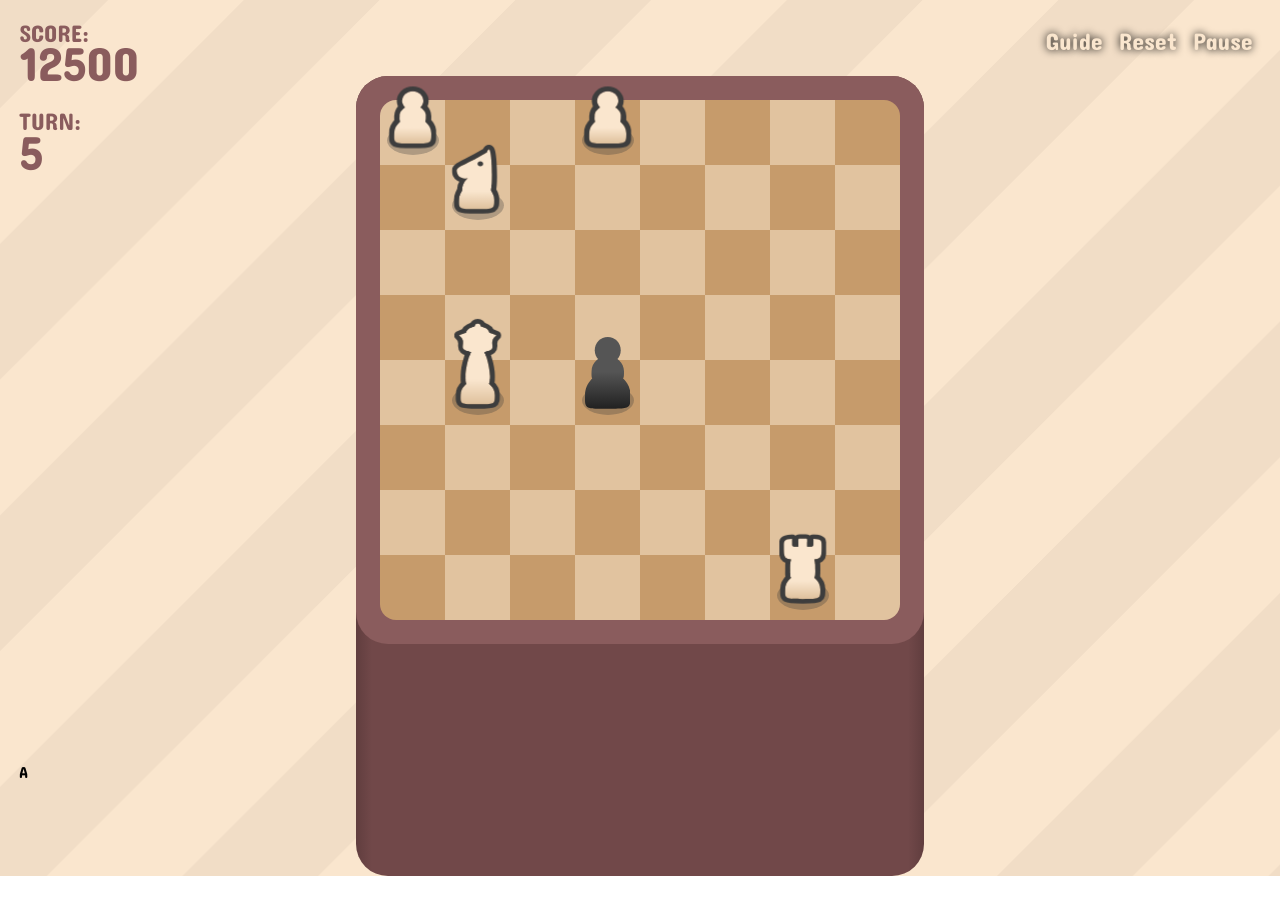
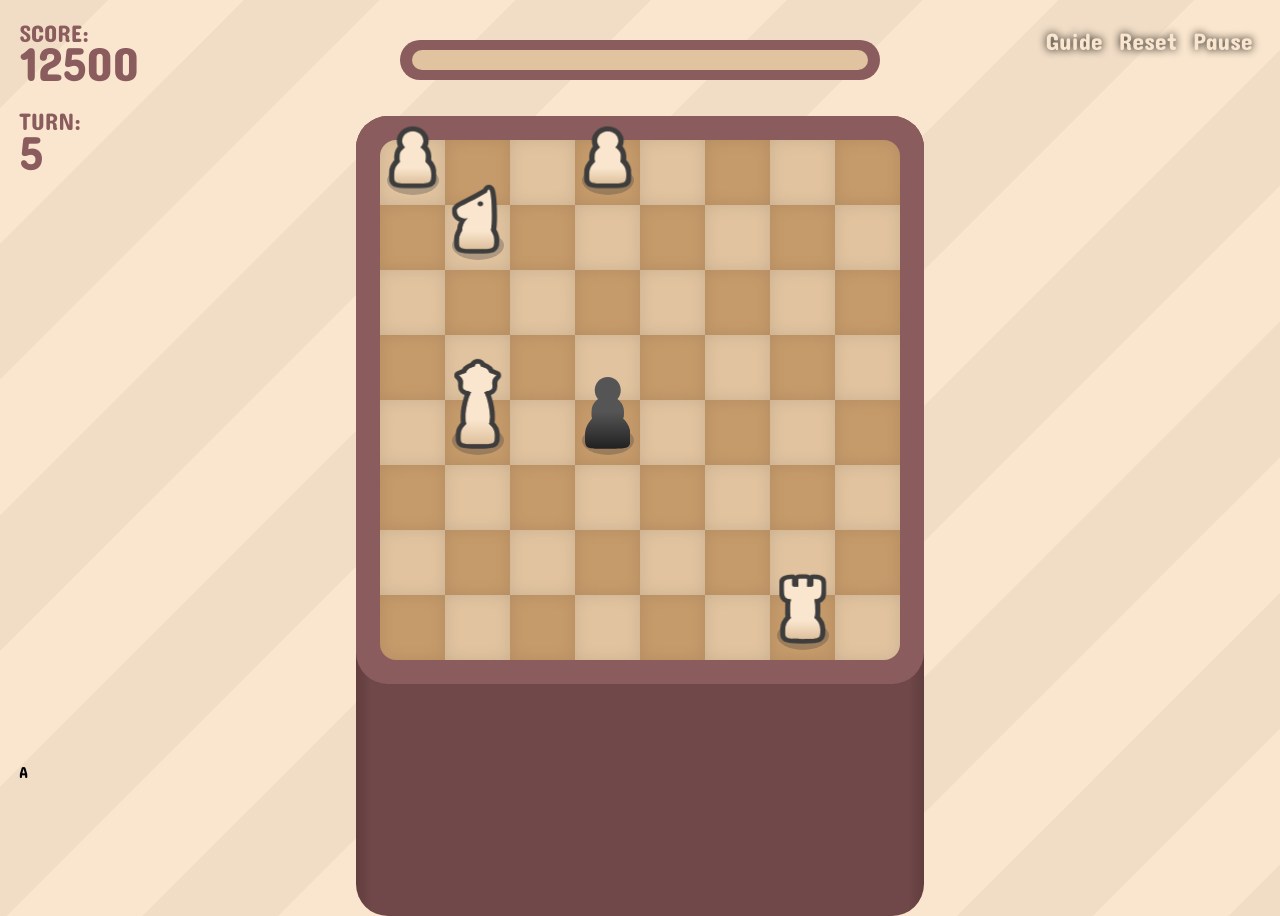
Before and after one commit to coded-circuit/the-pawn-gambit, a React (Vite) app: page / in a window 1280 px wide. Both pictures are taken after a click on the button "PLAY". Before the commit the page ends 876 px from the top, so only its background shows below. Built offline with nearby package versions, Linux system fonts and the light colour scheme.

Commit message:
Add player capture

```diff
--- a/src/data/gameSlice.js
+++ b/src/data/gameSlice.js
@@ -11,6 +11,7 @@ import {
   PieceMovementFunc,
 } from "../global/utils";
 
+export const playerCaptureCooldown = 10;
 const playerSpawnPos = { x: 3, y: 4 };
 const initialState = {
   // pieceId: { position, type, cooldown }
@@ -19,7 +20,7 @@ const initialState = {
   player: {
     position: { ...playerSpawnPos },
     type: PieceType.PLAYER,
-    cooldown: null,
+    captureCooldownLeft: playerCaptureCooldown,
   },
 
   // pieceId: { x, y }
@@ -28,10 +29,11 @@ const initialState = {
   // []{ x, y }, Can have duplicates
   captureCells: [],
 
-  // 2d boolean matrix
+  // 2d matrix, either false or a pieceId
   occupiedCellsMatrix: new Array(8).fill().map(() => new Array(8).fill(false)),
 };
-initialState.occupiedCellsMatrix[playerSpawnPos.y][playerSpawnPos.x] = true;
+initialState.occupiedCellsMatrix[playerSpawnPos.y][playerSpawnPos.x] =
+  "ThePlayer";
 
 const gameSlice = createSlice({
   name: "game",
@@ -45,18 +47,35 @@ const gameSlice = createSlice({
 
     movePlayer: {
       reducer(state, action) {
-        const { x, y } = action.payload;
+        const { x, y, isCapturing } = action.payload;
+        if (state.player.captureCooldownLeft > 0) {
+          state.player.captureCooldownLeft -= 1;
+        }
         if (x === 0 && y === 0) return state;
 
         const currPosition = state.player.position;
         const newPosition = getVectorSum(currPosition, { x, y });
+
+        if (isCapturing) {
+          assert(
+            state.occupiedCellsMatrix[newPosition.y][newPosition.x] !== false,
+            "Player trying to capture an unoccupied cell!"
+          );
+          const capturedPieceId =
+            state.occupiedCellsMatrix[newPosition.y][newPosition.x];
+          state.occupiedCellsMatrix[newPosition.y][newPosition.x] = false;
+          delete state.pieces[capturedPieceId];
+          delete state.movingPieces[capturedPieceId];
+          state.player.captureCooldownLeft = playerCaptureCooldown;
+        }
+
         verifyPlayerMovement(currPosition, newPosition);
-        moveOccupiedCell(state, currPosition, newPosition);
+        moveOccupiedCell(state, currPosition, newPosition, "ThePlayer");
         state.player.position.x = newPosition.x;
         state.player.position.y = newPosition.y;
       },
-      prepare(x, y) {
-        return { payload: { x, y } };
+      prepare(x, y, isCapturing) {
+        return { payload: { x, y, isCapturing } };
       },
     },
 
@@ -64,7 +83,7 @@ const gameSlice = createSlice({
       reducer(state, action) {
         const { x, y, type } = action.payload;
         assert(
-          !state.occupiedCellsMatrix[y][x],
+          state.occupiedCellsMatrix[y][x] === false,
           "Trying to add a piece to an occupied cell"
         );
         assert(type !== PieceType.PLAYER, "Trying to add a new player!");
@@ -76,7 +95,7 @@ const gameSlice = createSlice({
           cooldown: PieceCooldown[type],
         };
         state.pieces[pieceId] = newPiece;
-        state.occupiedCellsMatrix[y][x] = true;
+        state.occupiedCellsMatrix[y][x] = pieceId;
         console.log("ADDED NEW PIECE!", pieceId, newPiece);
       },
       prepare(x, y, type) {
@@ -110,12 +129,14 @@ const gameSlice = createSlice({
           const piecePos = state.pieces[pieceId].position;
           const newPosition = state.movingPieces[pieceId];
           if (
-            !(newPosition.x === currPlayerPos.x &&
-            newPosition.y === currPlayerPos.y)
+            !(
+              newPosition.x === currPlayerPos.x &&
+              newPosition.y === currPlayerPos.y
+            )
           ) {
             console.log("piecePos:", piecePos);
             console.log("newPosition:", newPosition);
-            moveOccupiedCell(state, piecePos, newPosition);
+            moveOccupiedCell(state, piecePos, newPosition, pieceId);
             state.pieces[pieceId].position.x = newPosition.x;
             state.pieces[pieceId].position.y = newPosition.y;
           } else {
@@ -209,6 +230,8 @@ export const selectOccupiedCellsMatrix = (state) =>
   state.game.occupiedCellsMatrix;
 export const selectCaptureCells = (state) => state.game.captureCells;
 export const selectPlayerPosition = (state) => state.game.player.position;
+export const selectPlayerCaptureCooldown = (state) =>
+  state.game.player.captureCooldownLeft;
 
 // ACTION EXPORTS --------------------------------------
 export const { resetState, movePlayer, addPiece, processPieces } =
@@ -223,7 +246,7 @@ function verifyPlayerMovement(v1, v2) {
   assert(dist === 1, `Invalid player movement! (${dist})`);
 }
 
-function moveOccupiedCell(state, v1, v2) {
+function moveOccupiedCell(state, v1, v2, pieceId) {
   console.log("MOVING:", v1, v2);
   assertIsVector(v1);
   assertIsVector(v2);
@@ -232,20 +255,23 @@ function moveOccupiedCell(state, v1, v2) {
     return;
   }
 
-  assert(state.occupiedCellsMatrix[v1.y][v1.x], "Moving a non-occupied cell!");
+  assert(
+    state.occupiedCellsMatrix[v1.y][v1.x] !== false,
+    "Moving a non-occupied cell!"
+  );
   state.occupiedCellsMatrix[v1.y][v1.x] = false;
   assert(
     state.occupiedCellsMatrix[v1.y][v1.x] === false,
     "Moving to an occupied cell!"
   );
-  state.occupiedCellsMatrix[v2.y][v2.x] = true;
+  state.occupiedCellsMatrix[v2.y][v2.x] = pieceId;
 }
 
 function extractOccupiedCells(matrix) {
   const output = [];
   for (let y = 0; y < 8; y++) {
     for (let x = 0; x < 8; x++) {
-      if (matrix[y][x]) {
+      if (matrix[y][x] !== false) {
         output.push({ x, y });
       }
     }
--- a/src/pages/Game/Game.jsx
+++ b/src/pages/Game/Game.jsx
@@ -13,6 +13,7 @@ import {
   selectAllPieces,
   selectOccupiedCellsMatrix,
   selectCaptureCells,
+  selectPlayerCaptureCooldown,
 } from "../../data/gameSlice";
 import {
   getVectorSum,
@@ -39,9 +40,10 @@ const Game = () => {
   const pieces = useSelector(selectAllPieces);
   const occupiedCellsMatrix = useSelector(selectOccupiedCellsMatrix);
   const captureCells = useSelector(selectCaptureCells);
+  const playerPosition = useSelector(selectPlayerPosition);
+  const playerCooldown = useSelector(selectPlayerCaptureCooldown);
 
   // TEST
-  const playerPosition = useSelector(selectPlayerPosition);
 
   // DEBUG
   // useEffect(() => {
@@ -94,23 +96,28 @@ const Game = () => {
     }
 
     const movingTo = getVectorSum(playerPosition, direction);
+    if (!isValidCell(movingTo)) return;
+
+    let isCapturing = false;
     if (!(playerPosition.x === movingTo.x && playerPosition.y === movingTo.y)) {
-      if (occupiedCellsMatrix[movingTo.y][movingTo.x]) {
+      if (occupiedCellsMatrix[movingTo.y][movingTo.x] !== false) {
+        if (playerCooldown <= 0) {
+          isCapturing = true;
+        } else {
           return; // TODO: Add attack logic
         }
-      // 0, 1
       }
-    if (isValidCell(movingTo)) {
+    }
+
     (async () => {
       processing.current = true;
-        dispatch(movePlayer(direction.x, direction.y));
+      dispatch(movePlayer(direction.x, direction.y, isCapturing));
       await sleep(100);
       console.log("Processing pieces");
       dispatch(processPieces());
       await sleep(250);
       processing.current = false;
     })();
-    }
   }, [input]);
 
   let pieceElements;
--- a/src/pages/Game/Game.module.scss
+++ b/src/pages/Game/Game.module.scss
@@ -1,3 +1,4 @@
+$grid-top-offset: 50vh;
 $grid-border-outer-radius: 4vmin;
 $grid-border-inner-radius: 2vmin;
 $grid-border-thickness: 3vmin;
@@ -7,7 +8,7 @@ $grid-border-thickness: 3vmin;
   width: calc(theme.$grid-scale + $grid-border-thickness * 2);
   height: calc(theme.$grid-scale + $grid-border-thickness * 2);
   position: absolute;
-  top: calc(45vh - theme.$grid-scale / 2 - $grid-border-thickness);
+  top: calc($grid-top-offset - theme.$grid-scale / 2 - $grid-border-thickness);
   left: calc(50vw - theme.$grid-scale / 2 - $grid-border-thickness);
   border-radius: $grid-border-outer-radius;
 
@@ -39,7 +40,7 @@ $grid-border-thickness: 3vmin;
   width: calc(theme.$grid-scale);
   height: calc(theme.$grid-scale);
   position: absolute;
-  top: calc(45vh - theme.$grid-scale / 2);
+  top: calc($grid-top-offset - theme.$grid-scale / 2);
   left: calc(50vw - theme.$grid-scale / 2);
 
   &.gridContainer {
--- a/src/pages/Game/GameUI.jsx
+++ b/src/pages/Game/GameUI.jsx
@@ -1,10 +1,17 @@
-import { useDispatch } from "react-redux";
+import { useDispatch, useSelector } from "react-redux";
 import { PageName } from "../../global/utils";
 import { switchPage } from "../../data/menuSlice";
 import styles from "./GameUI.module.scss";
+import {
+  playerCaptureCooldown,
+  selectPlayerCaptureCooldown,
+} from "../../data/gameSlice";
 
 const GameUI = () => {
   const dispatch = useDispatch();
+  const captureCooldown = useSelector(selectPlayerCaptureCooldown);
+  const captureCooldownPercent =
+    (1 - captureCooldown / playerCaptureCooldown) * 100;
 
   return (
     <div className={styles.hud}>
@@ -31,6 +38,16 @@ const GameUI = () => {
       <div className={styles.lowerLeft}>
         <div className={styles.uiAttackIndicator}>A</div>
       </div>
+      <div className={styles.upperCenter}>
+        <div className={styles.cooldownBar}>
+          <div className={styles.cooldownBarBG}>
+            <div
+              className={styles.cooldownBarFill}
+              style={{ width: `${captureCooldownPercent}%` }}
+            ></div>
+          </div>
+        </div>
+      </div>
     </div>
   );
 };
--- a/src/pages/Game/GameUI.module.scss
+++ b/src/pages/Game/GameUI.module.scss
@@ -7,6 +7,7 @@
 
 .upperLeft,
 .upperRight,
+.upperCenter,
 .lowerLeft {
   width: auto;
   position: absolute;
@@ -32,6 +33,42 @@
   }
 }
 
+.upperCenter {
+  $width: 60vmin;
+
+  left: calc((100vw - $width) / 2);
+  top: calc(50vh - 45vmin);
+  width: $width;
+  height: 5vmin;
+  padding: 0;
+
+  div.cooldownBar {
+    background-color: theme.$acc-clr-1;
+    width: 100%;
+    height: 100%;
+    border-radius: 3vmin;
+    overflow: hidden;
+    display: flex;
+    flex-direction: column;
+    justify-content: center;
+    align-items: center;
+
+    div.cooldownBarBG {
+      background-color: theme.$cell-clr-1;
+      border-radius: 2vmin;
+      width: 95%;
+      height: 50%;
+      overflow: hidden;
+
+      div.cooldownBarFill {
+        background-color: theme.$acc-clr-3;
+        height: 100%;
+        transition: width 0.5s;
+      }
+    }
+  }
+}
+
 .upperRight {
   right: 0;
   top: 0;
--- a/src/pages/Game/GridCell.module.scss
+++ b/src/pages/Game/GridCell.module.scss
@@ -1,3 +1,8 @@
+.evenGridCell,
+.oddGridCell {
+  box-shadow: inset 0 0 2vmin rgba(0, 0, 0, 0.1);
+}
+
 .evenGridCell {
   background-color: theme.$cell-clr-1;
 }
--- a/src/pages/Game/PieceComponents/PieceComponents.module.scss
+++ b/src/pages/Game/PieceComponents/PieceComponents.module.scss
@@ -9,7 +9,7 @@
   bottom: calc(theme.$grid-scale / 8 * 0.25);
 
   &.player {
-    left: calc(theme.$grid-scale / 8 * 0.15);
+    left: calc(theme.$grid-scale / 8 * 0.152);
   }
 
   &.pawn {
```
Lines whose indentation alone changed are shown as unchanged.
